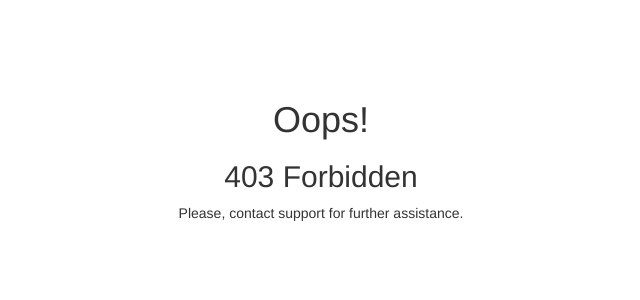
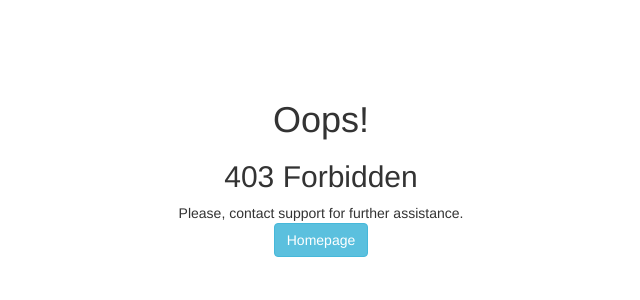
Before and after one commit to plusjen/jessika-dashboard, a Flask app: template templates/failure.html in a window 1280 px wide. Shown: the top 300 px of the page, without its empty margins (319-959 px from the left). Run offline with Flask 2, Linux system fonts and the light colour scheme; the template is opened without the code that fills it, so the values that code supplies are empty; parts of the project's set-up code (start-up, migrations or seed data) failed here and were passed over; some libraries are stand-ins or nearby versions.

Commit message:
home buttin

```diff
--- a/templates/failure.html
+++ b/templates/failure.html
@@ -18,6 +18,9 @@
                     <div class="error-details">
                         Please, contact support for further assistance.
                     </div>
+                    <a href="/" class="btn btn-large btn-info">
+                        <i class="icon-home icon-white"></i> Homepage
+                    </a>
 
                 </div>
             </div>
```
